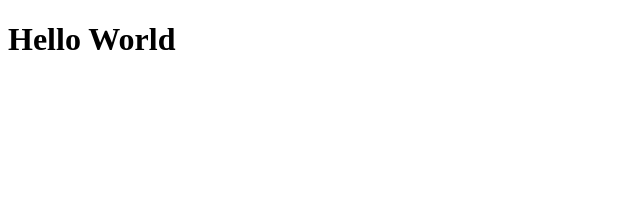
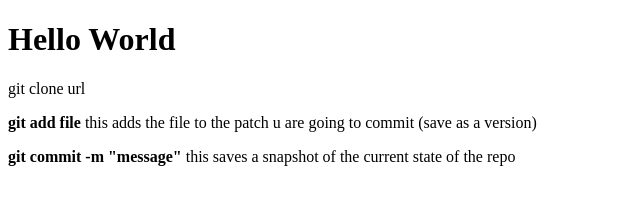
Before and after one commit to Mahmoud17/lecture0, a plain HTML site: page index.html in a window 1280 px wide. Shown: the whole page, without its empty margins (0-640 px from the left). Drawn offline with Linux system fonts and the light colour scheme.

Commit message:
Second version

```diff
--- a/index.html
+++ b/index.html
@@ -6,5 +6,8 @@
     </head>
     <body>
         <h1>Hello World</h1>
+        <p>git clone url</p>
+        <p><strong>git add file</strong> this adds the file to the patch u are going to commit (save as a version)</p>
+        <p><strong>git commit -m "message"</strong> this saves a snapshot of the current state of the repo</p>
     </body>
 </html>
```
